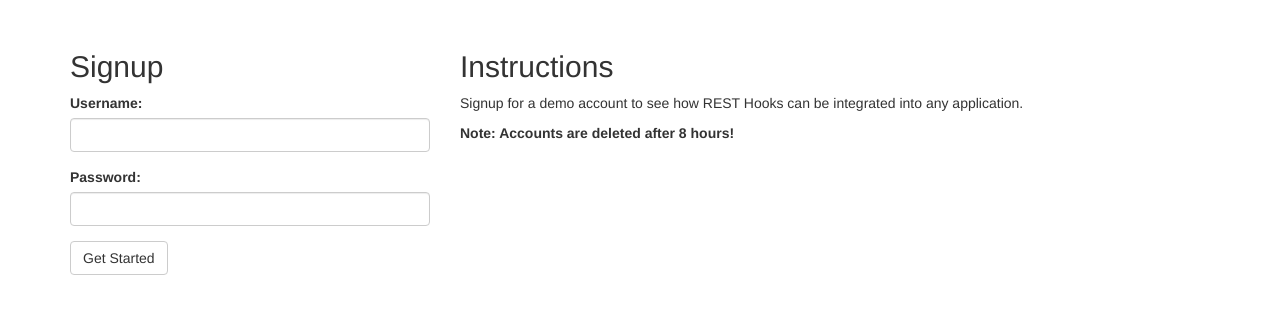
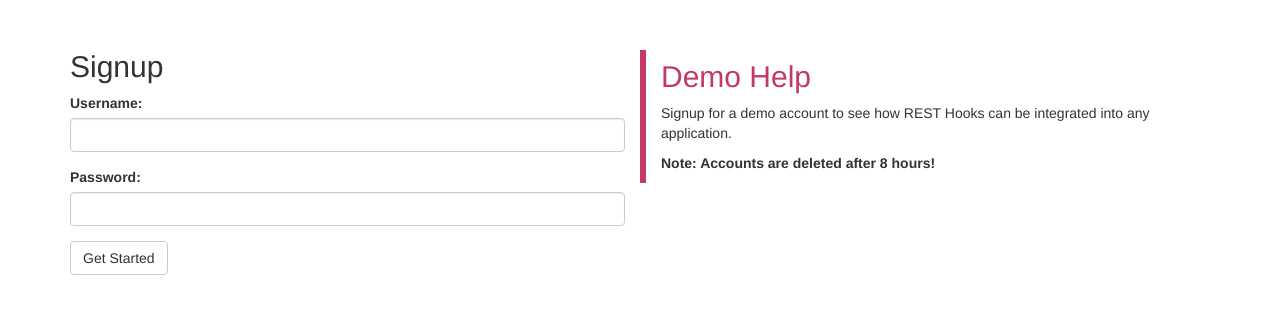
Before and after one commit to zapier/resthookdemo, a Django app: page /signup/ in a window 1280 px wide. Shown: the part 82-396 px from the top of the page. Run offline with Django 3.2, Linux system fonts and the light colour scheme; parts of the project's set-up code (start-up, migrations or seed data) failed here and were passed over.

Commit message:
Tweak styling of demo help box

```diff
--- a/resthookdemo/static/css/base.css
+++ b/resthookdemo/static/css/base.css
@@ -7,9 +7,12 @@
 }
 
 div.what-is {
+  padding-top: 0px;
+  margin-top: 20px;
   border-left: 6px solid #C23963;
 }
 
 div.what-is h2 {
   color: #C23963;
+  margin-top: 10px;
 }
--- a/resthookdemo/templates/login.html
+++ b/resthookdemo/templates/login.html
@@ -2,7 +2,7 @@
 
 {% block content %}
   <div class="row">
-    <div class="col-md-4">
+    <div class="col-md-6">
       <h2>Login</h2>
       <form role="form" method="post">
       {% csrf_token %}
@@ -15,8 +15,8 @@
       <button type="submit" class="btn btn-default">Login</button>
       </form>
     </div>
-    <div class="col-md-8">
-      <h2>Import Note</h2>
+    <div class="col-md-6 what-is">
+      <h2>Demo Help</h2>
       <p>If you have trouble logging in, chances are the account was deleted. Please <a href="{% url "signup" %}">signup</a> again.</p>
     </div>
   </div>
--- a/resthookdemo/templates/signup.html
+++ b/resthookdemo/templates/signup.html
@@ -2,7 +2,7 @@
 
 {% block content %}
   <div class="row">
-    <div class="col-md-4">
+    <div class="col-md-6">
       <h2>Signup</h2>
       <form role="form" method="post">
       {% csrf_token %}
@@ -15,8 +15,8 @@
       <button type="submit" class="btn btn-default">Get Started</button>
       </form>
     </div>
-    <div class="col-md-8">
-      <h2>Instructions</h2>
+    <div class="col-md-6 what-is">
+      <h2>Demo Help</h2>
       <p>Signup for a demo account to see how REST Hooks can be integrated into any application.</p>
       <p><strong>Note: Accounts are deleted after 8 hours!</strong</p>
     </div>
```
